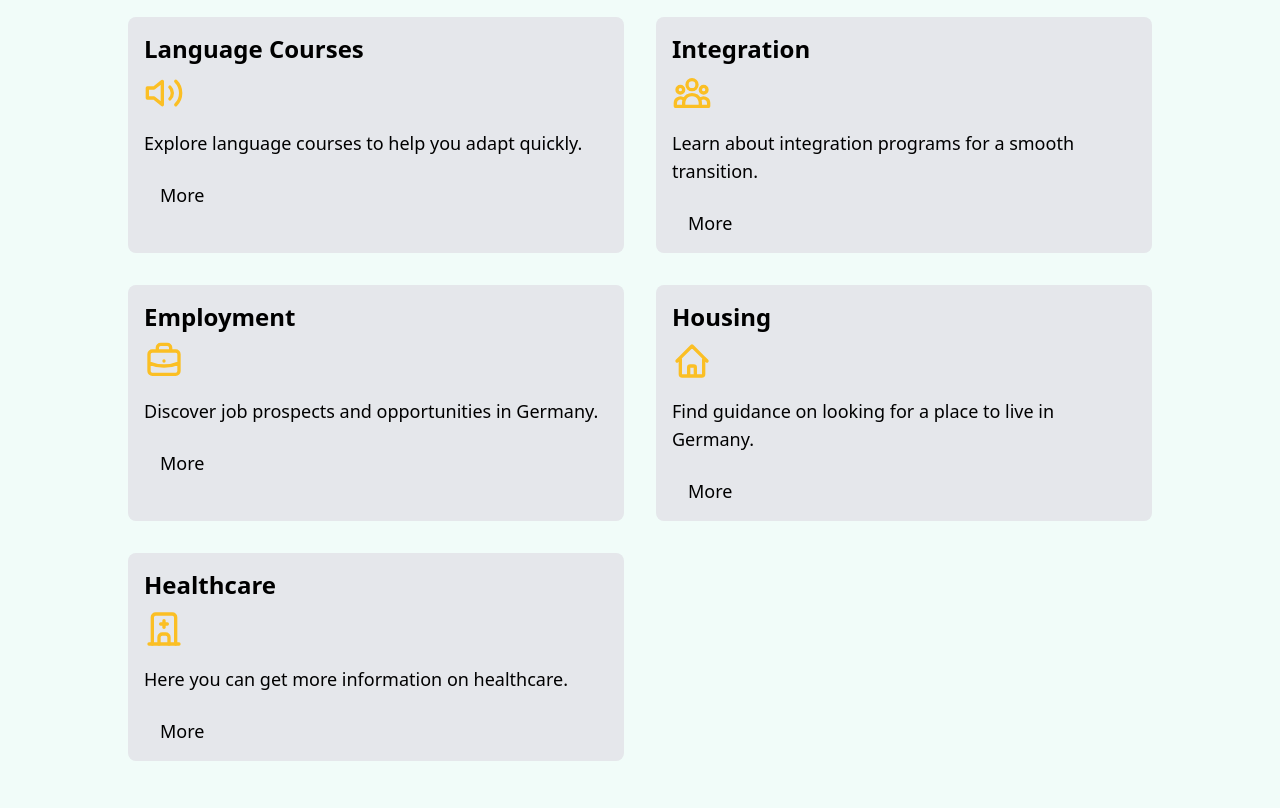
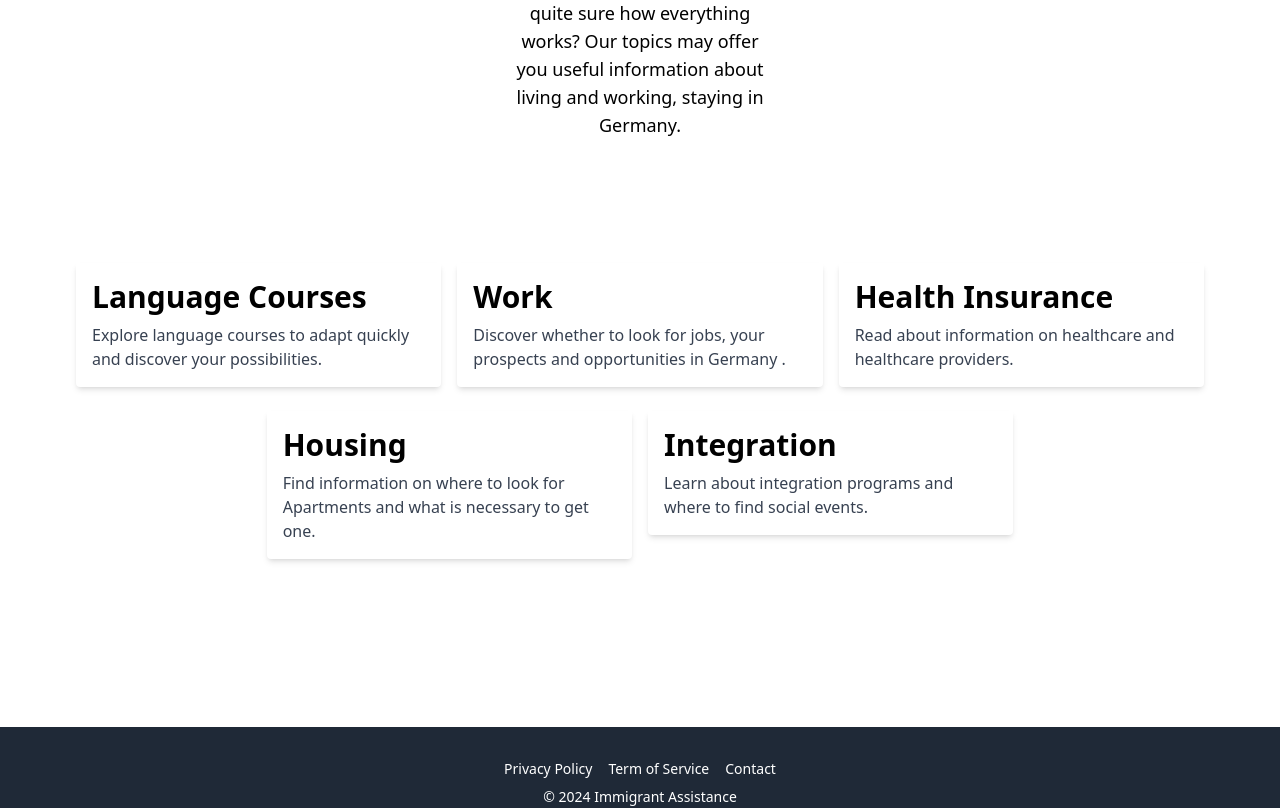
Before and after one commit to theMomo93/Final-Project-WBS, a Next.js app in the folder Final-Project/: page /information in a window 1280 px wide. Shown: the part 640-1448 px from the top of the page. Built offline with nearby package versions, Linux system fonts and the light colour scheme.

Commit message:
breadcrumbs edit and new homePage

```diff
--- a/Final-Project/pages/healthcare.js
+++ b/Final-Project/pages/healthcare.js
@@ -1,8 +1,17 @@
 import React from "react";
 import Footer from "@/components/Footer";
+import BreadCrumbs from "@/components/BreadCrumbs";
 
 export default function healthcare() {
+  const breadCrumbs =[
+    {name: "Home", url: "/"},
+    {name: "Information", url: "/information"},
+    {name: "Housing", url: "/housing"},
+
+  ]
   return (
+    <>
+    <BreadCrumbs breadCrumbs={breadCrumbs}/>
     <div className="bg-gray-50">
       <div className="flex">
         <div className="w-2/3 p-12">
@@ -152,5 +161,6 @@ export default function healthcare() {
 
       <Footer />
     </div>
+    </>
   );
 }
--- a/Final-Project/pages/housing.js
+++ b/Final-Project/pages/housing.js
@@ -23,7 +23,7 @@ export default function housing() {
             can retreat and feel safe. It is not only essential to have a home
             but it also needs to be well adjusted to your needs and income.
             There are many factors that can influence that and almost all of
-            them depend you.{" "}
+            them depends you.{" "}
           </p>
           <p className="mb-2 indent-4 text-lg">
             {" "}
--- a/Final-Project/pages/index.js
+++ b/Final-Project/pages/index.js
@@ -1,214 +1,57 @@
 import Footer from "@/components/Footer";
 import Link from 'next/link';
-
+import BreadCrumbs from "@/components/BreadCrumbs";
 
 const Home = () => {
-
-
+  const breadCrumbs =[
+    {name: "Home", url: "/"}
+  ]
 
   return (
     <>
-
+    <BreadCrumbs breadCrumbs={breadCrumbs}/>
     <div>
       <div className="bg-white min-h-screen flex flex-col">
-        <title>Immigrant Assistance</title>
+
 
         <main className="flex-1">
-          <section className="pb-24 bg-gradient-to-r from-cyan-400 to-blue-900 text-black text-center py-16 flex flex-col md:flex-row md:items-center">
-            <div className="w-full md:w-3/5 flex flex-col justify-center items-center">
-              <img
-                src="https://img.freepik.com/free-vector/people-background-design_23-2147679670.jpg?w=740&t=st=1707163077~exp=1707163677~hmac=5e3c89a8be75ac7ed3d0300fcb6304e3dc9591115343aca63413930cbca619df"
-                alt="people holding hands"
-                className="w-full h-auto max-w-xl rounded-lg"
-              />
+          <section className="">
+          <div class="flex  px-6 md:px-20  items-center justify-center bg-hero md:h-screen overflow-hidden">
+    <div class="flex flex-col  gap-6 md:flex-row items-center max-w-8xl">
+        <div class="w-full md:w-1/2 lg:pr-24">
+            <h2 class="text-4xl lg:text-5xl text-center md:text-left text-blue-900 leading-tight font-medium">There is no
+                            better way to get information.</h2>
+            <h3
+                class="mt-6 md:mt-10 text-md lg:text-xl text-center md:text-left text-gray-700 font-light tracking-wider leading-relaxed">
+                Port Germany is designed with immigrants in mind. Provide information and forum to
+                deliver helpful content right where your people need it, all in one place, all for You.
+            </h3>
+            <div class="mt-10 flex flex-col sm:flex-row justify-center md:justify-start">
+                <button className=" mb-2 md:mb-0 mr-0 md:mr-2 btn btn-intermediate">Register</button>
+                <button className="mb-2 md:mb-0 mr-0 md:mr-2 btn btn-intermediate">Login</button>
             </div>
-            <div className="w-full md:w-2/5 text-center md:text-left mt-4 md:mt-0">
-              <h1 className="text-4xl font-bold mb-4 ">Port Germany</h1>
-              <p className="text-xl flex align-left mr-12 mb-8 mt-4 ">
-              Empower your immigration journey with our community!
-               Join our Immigration Page for valuable information,
-              support, and a forum to navigate everyday challenges.
-              Create your account now and let's build a stronger, united
-              community together!
-              </p>
-              <div className="flex flex-col md:flex-row items-center md:mt-4">
-                <Link href="/register" className=" register mb-2 md:mb-0 mr-0 md:mr-2 btn btn-intermediate">
-                 Register
-                </Link>
-                <Link href="/login" className=" login mb-2 md:mb-0 mr-0 md:mr-2 btn btn-intermediate">
-                  Login
-                </Link>
-              </div>
-            </div>
+        </div>
+        <div className="w-2/5 md:w-1/2 flex justify-center md:justify-end rounded">
+            <img
+            className="py-16"
+            src="https://img.freepik.com/free-photo/rearview-diverse-people-hugging-each-other_53876-105340.jpg?w=740&t=st=1707314724~exp=1707315324~hmac=3a36b8c16d902d63099713f65bf22324058e463800de0b3b7ea06408b95c827e"/>
+        </div>
+    </div>
+</div>
           </section>
+          <div>
+          <h1 className="text-5xl text-blue-900 leading-tight font-bold text-center my-8">Our Goal and what we offer:</h1>
+
+          </div>
           <div className="container mx-auto  p-24 bg-white rounded-md bg-orange-50 ">
-  <h1 className="text-5xl text-blue-900 font-bold text-center">Some Information that might be helpful:</h1>
-  <p className=" pt-4 text-sm text-gray-500 text-center mx-28">Disclaimer: The content presented on this website has been compiled
+  <h1 className="text-3xl text-blue-950 font-bold text-center">Disclaimer:</h1>
+  <p className=" pt-4 text-sm text-gray-500 text-center mx-28"> The content presented on this website has been compiled
    and created as a final project for the WBS course in Fullstack Development by a student. While efforts have been made
    to ensure accuracy and completeness, it is important to note that the information provided may be subject to errors
    or inaccuracies. This website is not intended to serve as professional advice, and users are encouraged to independently
    verify any information before relying on it.</p>
 </div>
-          <section className="flex items-center lg:h-screen/2 font-poppins dark:bg-white-100 pb-24 bg-orange-50">
 
-            <div className="justify-center max-w-6xl px-4 py-4 mx-auto lg:py-0">
-              <div className="flex flex-wrap justify-center -mx-3 pt-11 ">
-                <div className="w-full px-3 mb-6 lg:px-2 md:w-1/2 lg:w-1/3">
-                  <div className="p-4 bg-white rounded-b shadow-md transition-transform transform hover:scale-105 hover:bg-gray-100 duration-300">
-                    <h2 className="text-xl font-semibold text-black">
-                      Language Courses
-                    </h2>
-                    <p className="mt-2 text-sm text-gray-700">
-                      Explore language courses to adapt quickly and discover
-                      your possibilities.
-                    </p>
-                    <a
-                      href="/language"
-                      className="flex items-center mt-2 text-sm font-semibold text-amber-600 hover:text-blue-600"
-                    >
-                      Learn more
-                      <svg
-                        xmlns="http://www.w3.org/2000/svg"
-                        width="16"
-                        height="16"
-                        fill="currentColor"
-                        className="ml-1 bi bi-arrow-right"
-                        viewBox="0 0 16 16"
-                      >
-                        <path
-                          fillRule="evenodd"
-                          d="M1 8a.5.5 0 0 1 .5-.5h11.793l-3.147-3.146a.5.5 0 0 1 .708-.708l4 4a.5.5 0 0 1 0 .708l-4 4a.5.5 0 0 1-.708-.708L13.293 8.5H1.5A.5.5 0 0 1 1 8z"
-                        />
-                      </svg>
-                    </a>
-                  </div>
-                </div>
-
-                <div className="w-full px-3 mb-6 lg:px-2 md:w-1/2 lg:w-1/3">
-                  <div className="p-4 bg-white rounded-b shadow-md transition-transform transform hover:scale-105 hover:bg-gray-100 duration-300">
-                    <h2 className="text-xl font-semibold text-black">
-                      Employment
-                    </h2>
-                    <p className="mt-2 text-sm text-gray-700">
-                      Discover whether to look for jobs, your prospects and opportunities in Germany .
-                    </p>
-                    <a
-                      href="work"
-                      className="flex items-center mt-2 text-sm font-semibold text-amber-600 hover:text-blue-600"
-                    >
-                      Learn more
-                      <svg
-                        xmlns="http://www.w3.org/2000/svg"
-                        width="16"
-                        height="16"
-                        fill="currentColor"
-                        className="ml-1 bi bi-arrow-right"
-                        viewBox="0 0 16 16"
-                      >
-                        <path
-                          fillRule="evenodd"
-                          d="M1 8a.5.5 0 0 1 .5-.5h11.793l-3.147-3.146a.5.5 0 0 1 .708-.708l4 4a.5.5 0 0 1 0 .708l-4 4a.5.5 0 0 1-.708-.708L13.293 8.5H1.5A.5.5 0 0 1 1 8z"
-                        />
-                      </svg>
-                    </a>
-                  </div>
-                </div>
-
-                <div className="w-full px-3 mb-6 lg:px-2 md:w-1/2 lg:w-1/3">
-                  <div className="p-4 bg-white rounded-b shadow-md transition-transform transform hover:scale-105 hover:bg-gray-100 duration-300">
-                    <h2 className="text-xl font-semibold text-black">
-                      Health Insurance
-                    </h2>
-                    <p className="mt-2 text-sm text-gray-700">
-                      Read about information on healthcare and healthcare
-                      providers.
-                    </p>
-                    <a
-                      href="healthcare"
-                      className="flex items-center mt-2 text-sm font-semibold text-amber-600 hover:text-blue-600"
-                    >
-                      Learn more
-                      <svg
-                        xmlns="http://www.w3.org/2000/svg"
-                        width="16"
-                        height="16"
-                        fill="currentColor"
-                        className="ml-1 bi bi-arrow-right"
-                        viewBox="0 0 16 16"
-                      >
-                        <path
-                          fillRule="evenodd"
-                          d="M1 8a.5.5 0 0 1 .5-.5h11.793l-3.147-3.146a.5.5 0 0 1 .708-.708l4 4a.5.5 0 0 1 0 .708l-4 4a.5.5 0 0 1-.708-.708L13.293 8.5H1.5A.5.5 0 0 1 1 8z"
-                        />
-                      </svg>
-                    </a>
-                  </div>
-                </div>
-
-                <div className="w-full px-3 mb-6 lg:px-2 md:w-1/2 lg:w-1/3">
-                  <div className="p-4 bg-white rounded-b shadow-md transition-transform transform hover:scale-105 hover:bg-gray-100 duration-300">
-                    <h2 className="text-xl font-semibold text-black">
-                      Housing
-                    </h2>
-                    <p className="mt-2 text-sm text-gray-700">
-                      Find information on where to look for Apartments and what
-                      is necessary to get one.
-                    </p>
-                    <a
-                      href="/housing"
-                      className="flex items-center mt-2 text-sm font-semibold text-amber-600 hover:text-blue-600"
-                    >
-                      Learn more
-                      <svg
-                        xmlns="http://www.w3.org/2000/svg"
-                        width="16"
-                        height="16"
-                        fill="currentColor"
-                        className="ml-1 bi bi-arrow-right"
-                        viewBox="0 0 16 16"
-                      >
-                        <path
-                          fillRule="evenodd"
-                          d="M1 8a.5.5 0 0 1 .5-.5h11.793l-3.147-3.146a.5.5 0 0 1 .708-.708l4 4a.5.5 0 0 1 0 .708l-4 4a.5.5 0 0 1-.708-.708L13.293 8.5H1.5A.5.5 0 0 1 1 8z"
-                        />
-                      </svg>
-                    </a>
-                  </div>
-                </div>
-
-                <div className="w-full px-3 mb-6 lg:px-2 md:w-1/2 lg:w-1/3">
-                  <div className="p-4 bg-white rounded-b shadow-md transition-transform transform hover:scale-105 hover:bg-gray-100 duration-300">
-                    <h2 className="text-xl font-semibold text-black">
-                      Integration
-                    </h2>
-                    <p className="mt-2 text-sm text-gray-700">
-                      Learn about integration programs and where to find social
-                      events.
-                    </p>
-                    <a
-                      href="/integration"
-                      className="flex items-center mt-2 text-sm font-semibold text-amber-600 hover:text-blue-600"
-                    >
-                      Learn more
-                      <svg
-                        xmlns="http://www.w3.org/2000/svg"
-                        width="16"
-                        height="16"
-                        fill="currentColor"
-                        className="ml-1 bi bi-arrow-right"
-                        viewBox="0 0 16 16"
-                      >
-                        <path
-                          fillRule="evenodd"
-                          d="M1 8a.5.5 0 0 1 .5-.5h11.793l-3.147-3.146a.5.5 0 0 1 .708-.708l4 4a.5.5 0 0 1 0 .708l-4 4a.5.5 0 0 1-.708-.708L13.293 8.5H1.5A.5.5 0 0 1 1 8z"
-                        />
-                      </svg>
-                    </a>
-                  </div>
-                </div>
-              </div>
-            </div>
-          </section>
         </main>
       </div>
       <Footer />
--- a/Final-Project/pages/information.js
+++ b/Final-Project/pages/information.js
@@ -11,143 +11,98 @@ export default function information() {
   return (
     <>
     <BreadCrumbs breadCrumbs={breadCrumbs}/>
-      <div className="container mx-auto p-12 h-auto px-16">
-        <h1 className="text-4xl font-bold mx-16 mb-4">
-          Welcome, choose your Category.
+    <div className="mx-auto p-12 h-auto px-16 flex flex-wrap align-center justify-center">
+      <div className=" mx-auto p-12 h-auto px-16 ">
+        <h1 className="text-4xl font-bold mx-28 mb-4 text-center">
+          Welcome, to our Information Page, choose a category you are interested in.
         </h1>
 
-        <p className="text-lg mb-8 mx-16">
+        <p className="text-lg mb-8 mx-96 text-center">
           New to Germany and not quite sure how everything works? Our topics may
           offer you useful information about living and working, staying in
           Germany.
         </p>
+</div>
+        <section className="flex items-center lg:h-screen/2 font-poppins dark:bg-white-100 pb-24 ">
 
-        <div className="grid grid-cols-1 md:grid-cols-2 lg:grid-cols-2 xl:grid-cols-2 gap-8 mx-16 mb-12 mt-12 ">
-          {/* Category 1 */}
-          <div className="bg-gray-200 p-4 rounded-lg">
-            <h2 className="text-2xl font-semibold mb-2">Language Courses </h2>{" "}
-            <svg
-              className="h-10 w-10 text-amber-400"
-              viewBox="0 0 24 24"
-              fill="none"
-              stroke="currentColor"
-              strokeWidth="2"
-              strokeLinecap="round"
-              strokeLinejoin="round"
-            >
-              {" "}
-              <polygon points="11 5 6 9 2 9 2 15 6 15 11 19 11 5" />{" "}
-              <path d="M19.07 4.93a10 10 0 0 1 0 14.14M15.54 8.46a5 5 0 0 1 0 7.07" />
-            </svg>
-            <p className="text-lg mb-6 mt-4">Explore language courses to help you adapt quickly.</p>
-            <Link
-              href="/language"
-              className="text-lg text-black hover:bg-amber-400 rounded  px-4 py-2"
-            >
-              More
+            <div className="justify-center max-w-6xl px-4 py-4 mx-auto lg:py-0">
+              <div className="flex flex-wrap justify-center -mx-3 pt-11 ">
+                <div className="w-full px-3 mb-6 lg:px-2 md:w-1/2 lg:w-1/3">
+                  <Link href="/language">
+                  <div className="p-4 bg-white rounded-b shadow-md transition-transform transform hover:scale-105 hover:bg-gray-100 duration-300">
+                    <h2 className="text-3xl font-semibold text-black">
+                      Language Courses
+                    </h2>
+                    <p className="mt-2 text-l text-gray-700">
+                      Explore language courses to adapt quickly and discover
+                      your possibilities.
+                    </p>
+                   </div>
                   </Link>
                 </div>
 
-          {/* Category 2 */}
-          <div className="bg-gray-200 p-4 rounded-lg">
-            <h2 className="text-2xl font-semibold mb-2">Integration </h2>
-            <svg
-              className="h-10 w-10 text-amber-400"
-              fill="none"
-              viewBox="0 0 24 24"
-              stroke="currentColor"
-            >
-              <path
-                strokeLinecap="round"
-                strokeLinejoin="round"
-                strokeWidth="2"
-                d="M17 20h5v-2a3 3 0 00-5.356-1.857M17 20H7m10 0v-2c0-.656-.126-1.283-.356-1.857M7 20H2v-2a3 3 0 015.356-1.857M7 20v-2c0-.656.126-1.283.356-1.857m0 0a5.002 5.002 0 019.288 0M15 7a3 3 0 11-6 0 3 3 0 016 0zm6 3a2 2 0 11-4 0 2 2 0 014 0zM7 10a2 2 0 11-4 0 2 2 0 014 0z"
-              />
-            </svg>
+                <div className="w-full px-3 mb-6 lg:px-2 md:w-1/2 lg:w-1/3">
+                <Link href="/work">
+                  <div className="p-4 bg-white rounded-b shadow-md transition-transform transform hover:scale-105 hover:bg-gray-100 duration-300">
+                    <h2 className="text-3xl font-semibold text-black">
+                      Work
+                    </h2>
+                    <p className="mt-2 text-l text-gray-700">
+                      Discover whether to look for jobs, your prospects and opportunities in Germany .
+                    </p>
 
-            <p className="text-lg mb-6 mt-4">Learn about integration programs for a smooth transition.</p>
-            <Link href="/integration" className="text-lg text-black hover:bg-amber-400 rounded  px-4 py-2">
-              More
+                  </div>
                   </Link>
                 </div>
 
-          {/* Category 3 */}
-          <div className="bg-gray-200 p-4 rounded-lg">
-            <h2 className="text-2xl font-semibold mb-2">Employment </h2>
-            <svg
-              className="h-10 w-10 text-amber-400"
-              fill="none"
-              viewBox="0 0 24 24"
-              stroke="currentColor"
-            >
-              <path
-                strokeLinecap="round"
-                strokeLinejoin="round"
-                strokeWidth="2"
-                d="M21 13.255A23.931 23.931 0 0112 15c-3.183 0-6.22-.62-9-1.745M16 6V4a2 2 0 00-2-2h-4a2 2 0 00-2 2v2m4 6h.01M5 20h14a2 2 0 002-2V8a2 2 0 00-2-2H5a2 2 0 00-2 2v10a2 2 0 002 2z"
-              />
-            </svg>
+                <div className="w-full px-3 mb-6 lg:px-2 md:w-1/2 lg:w-1/3">
+                <Link href="/healthcare">
+                  <div className="p-4 bg-white rounded-b shadow-md transition-transform transform hover:scale-105 hover:bg-gray-100 duration-300">
+                    <h2 className="text-3xl font-semibold text-black">
+                      Health Insurance
+                    </h2>
+                    <p className="mt-2 text-l text-gray-700">
+                      Read about information on healthcare and healthcare
+                      providers.
+                    </p>
 
-            <p className="text-lg mb-6 mt-4">Discover job prospects and opportunities in Germany.</p>
-             <Link href="/work" className="text-lg text-black hover:bg-amber-400 rounded  px-4 py-2">
-              More
+                  </div>
                   </Link>
                 </div>
 
-          {/* Category 4 */}
-          <div className="bg-gray-200 p-4 rounded-lg">
-            <h2 className="text-2xl font-semibold mb-2">Housing</h2>
-            <svg
-              className="h-10 w-10 text-amber-400"
-              fill="none"
-              viewBox="0 0 24 24"
-              stroke="currentColor"
-            >
-              <path
-                strokeLinecap="round"
-                strokeLinejoin="round"
-                strokeWidth="2"
-                d="M3 12l2-2m0 0l7-7 7 7M5 10v10a1 1 0 001 1h3m10-11l2 2m-2-2v10a1 1 0 01-1 1h-3m-6 0a1 1 0 001-1v-4a1 1 0 011-1h2a1 1 0 011 1v4a1 1 0 001 1m-6 0h6"
-              />
-            </svg>
+                <div className="w-full px-3 mb-6 lg:px-2 md:w-1/2 lg:w-1/3">
+                <Link href="/housing">
+                  <div className="p-4 bg-white rounded-b shadow-md transition-transform transform hover:scale-105 hover:bg-gray-100 duration-300">
+                    <h2 className="text-3xl font-semibold text-black">
+                      Housing
+                    </h2>
+                    <p className="mt-2 text-l text-gray-700">
+                      Find information on where to look for Apartments and what
+                      is necessary to get one.
+                    </p>
 
-            <p className="text-lg mb-6 mt-4">Find guidance on looking for a place to live in Germany.</p>
-            <Link href="/housing" className="text-lg text-black hover:bg-amber-400 rounded  px-4 py-2">
-              More
+                  </div>
                   </Link>
                 </div>
 
-          {/* Category 5 */}
-          <div className="bg-gray-200 p-4 rounded-lg">
-            <h2 className="text-2xl font-semibold mb-2">Healthcare </h2>
-            <svg
-              className="h-10 w-10 text-amber-400"
-              width="24"
-              height="24"
-              viewBox="0 0 24 24"
-              strokeWidth="2"
-              stroke="currentColor"
-              fill="none"
-              strokeLinecap="round"
-              strokeLinejoin="round"
-            >
-              {" "}
-              <path stroke="none" d="M0 0h24v24H0z" />{" "}
-              <line x1="3" y1="21" x2="21" y2="21" />{" "}
-              <path d="M5 21v-16a2 2 0 0 1 2 -2h10a2 2 0 0 1 2 2v16" />{" "}
-              <path d="M9 21v-4a2 2 0 0 1 2 -2h2a2 2 0 0 1 2 2v4" />{" "}
-              <line x1="10" y1="9" x2="14" y2="9" />{" "}
-              <line x1="12" y1="7" x2="12" y2="11" />
-            </svg>
-            <p className="text-lg mb-6 mt-4">Here you can get more information on healthcare.</p>
-            <Link
-              href="/healthcare"
-              className="text-lg text-black hover:bg-amber-400 rounded  px-4 py-2"
-            >
-              More
+                <div className="w-full px-3 mb-6 lg:px-2 md:w-1/2 lg:w-1/3">
+                <Link href="/integration">
+                  <div className="p-4 bg-white rounded-b shadow-md transition-transform transform hover:scale-105 hover:bg-gray-100 duration-300">
+                    <h2 className="text-3xl font-semibold text-black">
+                      Integration
+                    </h2>
+                    <p className="mt-2 text-l text-gray-700">
+                      Learn about integration programs and where to find social
+                      events.
+                    </p>
+
+                  </div>
                   </Link>
                 </div>
+
               </div>
+            </div>
+          </section>
       </div>
       <Footer />
     </>
--- a/Final-Project/styles/globals.css
+++ b/Final-Project/styles/globals.css
@@ -3,7 +3,7 @@
 @tailwind utilities;
 
 :root {
-background-color: rgba(239, 252, 248, 0.836);
+background-color: white;
 }
 
   #google_translate_element .goog-te-combo {
```
Also changed, not shown: Final-Project/components/BreadCrumbs.jsx (+7 -5 lines). Lines whose indentation alone changed are shown as unchanged.
